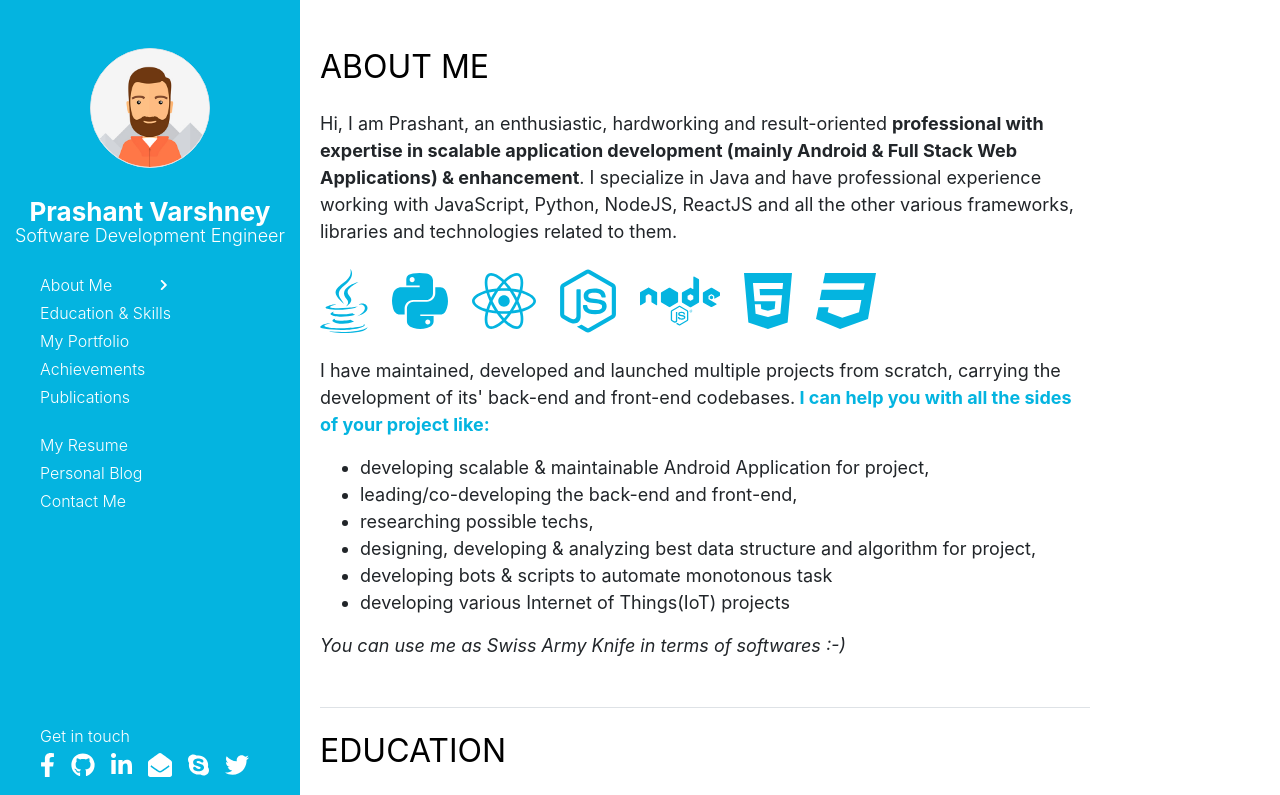
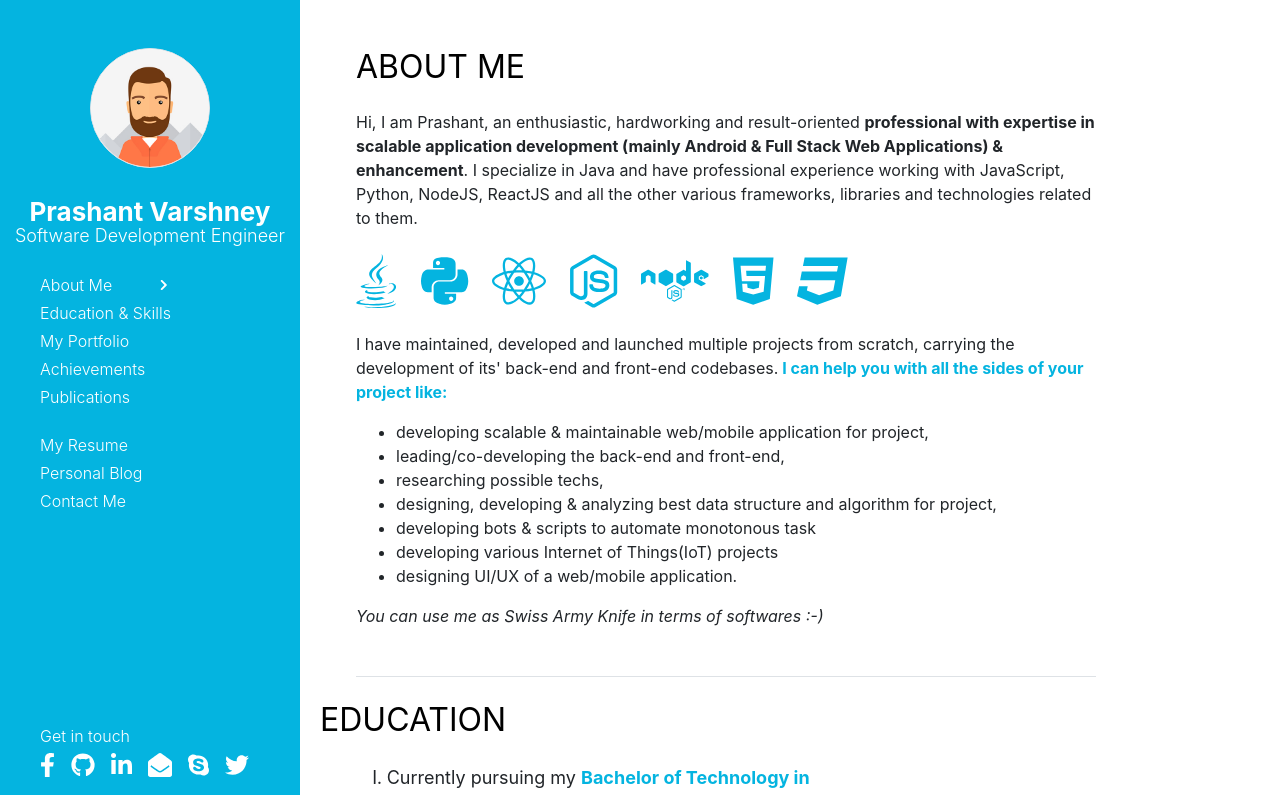
Before and after one commit to prvarshney/my-portfolio, a React (Create React App) app: page / in a window 1280 px wide. Shown: the top 795 px of the page. Built offline with nearby package versions, Linux system fonts and the light colour scheme.

Commit message:
make about section 1366 x 768 screen compatible

```diff
--- a/src/components/AboutMe.js
+++ b/src/components/AboutMe.js
@@ -1,5 +1,4 @@
 import React, { Component } from 'react';
-import QRCode from '../assets/svg/Prashant_Varshney.svg';
 import { FontAwesomeIcon } from '@fortawesome/react-fontawesome';
 import { fab } from '@fortawesome/free-brands-svg-icons';
 import { library } from '@fortawesome/fontawesome-svg-core';
@@ -9,14 +8,14 @@ library.add(fab, faCheckSquare, faCoffee)
 
 export class AboutMe extends Component {
     render() {
-        return (<div >
+        return (<div style={{ paddingLeft: (window.innerWidth < 1920) ? "36px" : "0" }}>
             <h2 style={{ color: "#000", fontWeight: "400" }} className="mt-5">ABOUT ME</h2>
             <div className="row">
-                <div className="col-10 mt-3" style={{ fontSize: "18px" }}>
+                <div className="col-10 mt-3" style={{ fontSize: (window.innerWidth < 1920) ? "16px" : "18px" }}>
                     Hi, I am Prashant, an enthusiastic, hardworking and result-oriented <strong>professional with expertise in scalable
                     application development (mainly Android & Full Stack Web Applications) & enhancement</strong>. I specialize
                     in Java and have professional experience working with JavaScript, Python, NodeJS, ReactJS and all the other various frameworks, libraries and technologies related to them.
-                    <div className="mt-4" style={{ color: "#04B4E0" ,fontSize: "64px", display:"flex" , alignItems:"center" }}>
+                    <div className="mt-4" style={{ color: "#04B4E0" ,fontSize: (window.innerWidth < 1920) ? "54px" : "64px", display:"flex" , alignItems:"center" }}>
                         <FontAwesomeIcon icon={["fab", "java"]} />
                         <FontAwesomeIcon icon={["fab", "python"]} className="ml-4" />
                         <FontAwesomeIcon icon={["fab", "react"]} className="ml-4" />
@@ -25,20 +24,19 @@ export class AboutMe extends Component {
                         <FontAwesomeIcon icon={["fab", "html5"]} className="ml-4"/>
                         <FontAwesomeIcon icon={["fab", "css3"]} className="ml-4"/>
                     </div>
-                    <div style={{ fontSize: "18px" }} className="mt-4">I have maintained, developed and launched multiple projects from scratch, carrying the development of its' back-end and front-end codebases.
-                    <strong style={{ color: "#04B4E0" }}> I can help you with all the sides of your project like:</strong></div>
-                    <ul style={{ fontSize: "18px" }} className="mt-3">
-                        <li>developing scalable & maintainable Android Application for project,</li>
+                    <div className="mt-4">I have maintained, developed and launched multiple projects from scratch, carrying the development of its' back-end and front-end codebases.
+                        <strong style={{ color: "#04B4E0" }}> I can help you with all the sides of your project like:</strong>
+                    </div>
+                    <ul className="mt-3">
+                        <li>developing scalable & maintainable web/mobile application for project,</li>
                         <li>leading/co-developing the back-end and front-end,</li>
                         <li>researching possible techs,</li>
                         <li>designing, developing & analyzing best data structure and algorithm for project,</li>
                         <li>developing bots & scripts to automate monotonous task</li>
                         <li>developing various Internet of Things(IoT) projects</li>
+                        <li>designing UI/UX of a web/mobile application.</li>
                     </ul>
-                    <span className="pb-5 border-bottom d-block" style={{  }}><i>You can use me as Swiss Army Knife in terms of softwares :-)</i></span>
-                </div>
-                <div className="text-center d-none" >
-                    <img src={ QRCode } height="250px" width="250px" className="d-inline-block" style={{ marginTop: "-60px" }} />
+                    <span className="pb-5 border-bottom d-block"><i>You can use me as Swiss Army Knife in terms of softwares :-)</i></span>
                 </div>
             </div>
         </div>);
```
